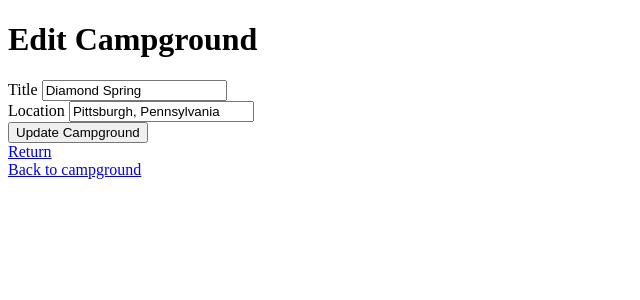
After one commit to gjemiolo-git/yelp-camp, a Node server app: page /campgrounds/600000000000000000000003/edit in a window 1280 px wide. The commit adds this page. Shown: the top 300 px of the page, without its empty margins (0-640 px from the left). Run offline with Node 20, Linux system fonts and the light colour scheme; data comes from the database, SQL or seed files in the repository; some libraries are stand-ins or nearby versions.

Commit message:
Wrap up Basic CRUD

```diff
--- a/app.js
+++ b/app.js
@@ -1,6 +1,7 @@
 const express = require('express');
 const mongoose = require('mongoose');
 const path = require('path');
+const methodOverride = require('method-override');
 const Campground = require('./models/campground');
 const campground = require('./models/campground');
 
@@ -16,10 +17,8 @@ const app = express();
 
 app.set('view engine', 'ejs');
 app.set('views', path.join(__dirname, 'views'));
-
-app.listen(3000, () => {
-    console.log('Serving on port 3000');
-})
+app.use(express.urlencoded({ extended: true }));
+app.use(methodOverride('_method'));
 
 app.get('/', (req, res) => {
     res.render('home');
@@ -30,7 +29,44 @@ app.get('/campgrounds', async (req, res) => {
     res.render('campgrounds/index', { campgrounds });
 })
 
+app.get('/campgrounds/new', (req, res) => {
+    res.render('campgrounds/new');
+})
+
+app.post('/campgrounds', async (req, res) => {
+    const campground = new Campground(req.body.campground);
+    await campground.save();
+    res.redirect(`/campgrounds/${campground._id}`);
+})
+
+app.post('/campgrounds', async (req, res) => {
+    const campground = new Campground(req.body.campground);
+    await campground.save();
+    res.redirect(`/campgrounds/${campground._id}`);
+})
+
 app.get('/campgrounds/:id', async (req, res) => {
     const campground = await Campground.findById(req.params.id);
     res.render('campgrounds/show', { campground });
 })
+
+app.get('/campgrounds/:id/edit', async (req, res) => {
+    const campground = await Campground.findById(req.params.id);
+    res.render('campgrounds/edit', { campground });
+})
+
+app.put('/campgrounds/:id', async (req, res) => {
+    const { id } = req.params;
+    const campground = await Campground.findByIdAndUpdate(id, { ...req.body.campground });
+    res.redirect(`/campgrounds/${campground._id}`);
+})
+
+app.delete('/campgrounds/:id', async (req, res) => {
+    const { id } = req.params;
+    await Campground.findByIdAndDelete(id);
+    res.redirect(`/campgrounds/`);
+})
+
+app.listen(3000, () => {
+    console.log('Serving on port 3000');
+})
--- a/package.json
+++ b/package.json
@@ -12,6 +12,7 @@
   "dependencies": {
     "ejs": "^3.1.10",
     "express": "^4.19.2",
+    "method-override": "^3.0.0",
     "mongoose": "^8.5.2"
   }
 }
--- /dev/null
+++ b/views/campgrounds/edit.ejs
@@ -0,0 +1,30 @@
+<!DOCTYPE html>
+<html lang="en">
+
+<head>
+  <meta charset="UTF-8">
+  <meta name="viewport" content="width=device-width, initial-scale=1.0">
+  <title>Edit Campground</title>
+</head>
+
+<body>
+  <h1>Edit Campground</h1>
+  <form action="/campgrounds/<%=campground._id%>?_method=PUT" method="POST">
+    <div>
+      <label for="title">Title</label>
+      <input type="text" id="title" name="campground[title]" value="<%= campground.title %>">
+    </div>
+    <div>
+      <label for="location">Location</label>
+      <input type="text" id="location" name="campground[location]" value="<%= campground.location %>">
+    </div>
+    <button>Update Campground</button>
+  </form>
+  <a href="/campgrounds">Return</a>
+
+  <footer>
+    <a href="/campgrounds/<%= campground._id %>">Back to campground</a>
+  </footer>
+</body>
+
+</html>
--- a/views/campgrounds/index.ejs
+++ b/views/campgrounds/index.ejs
@@ -9,6 +9,9 @@
 
 <body>
   <h1>All Campgrounds</h1>
+  <div>
+    <a href="/campgrounds/new">New Campground</a>
+  </div>
   <ul>
     <% for(let campground of campgrounds) {%>
     <li><a href="/campgrounds/<%= campground._id %>"><%= campground.title %></a></li>
```
Also changed, not shown: views/campgrounds/new.ejs (added, +30 -0 lines), views/campgrounds/show.ejs (+8 -1 lines), 1 other file.
